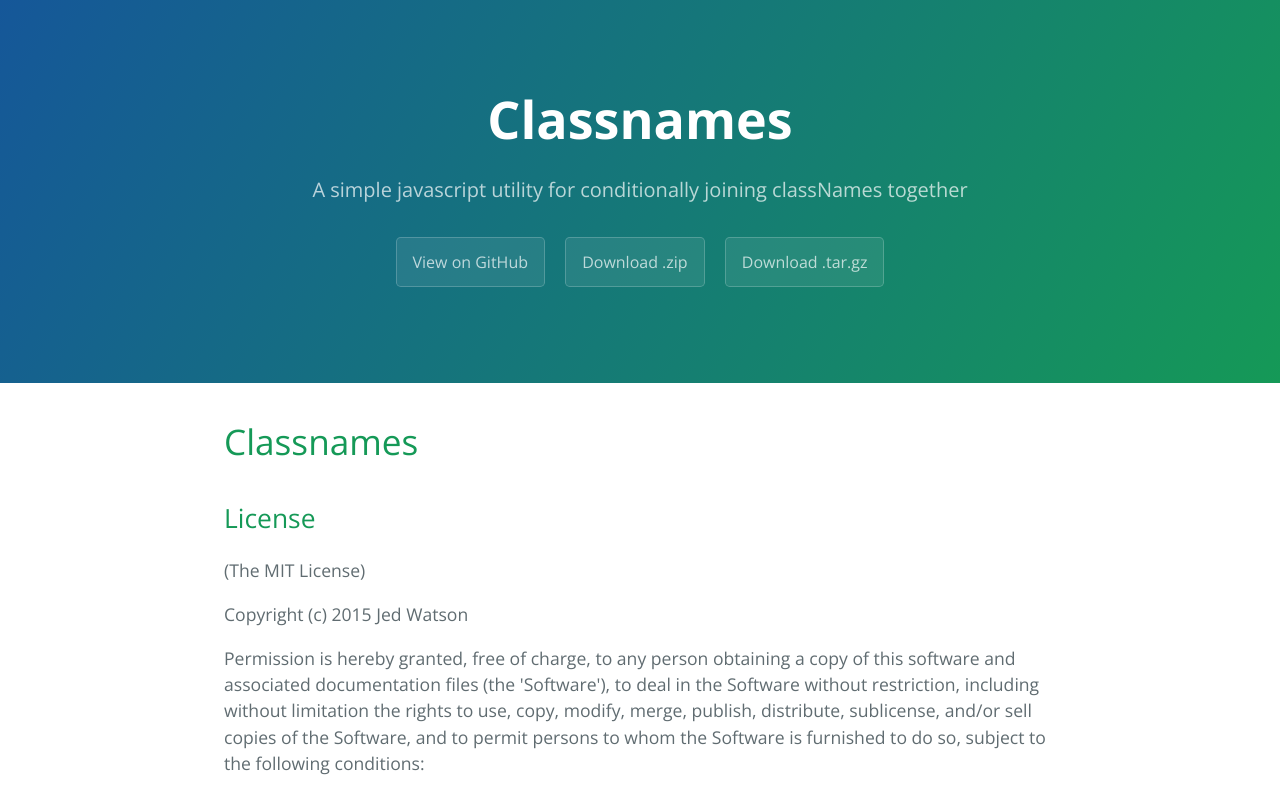
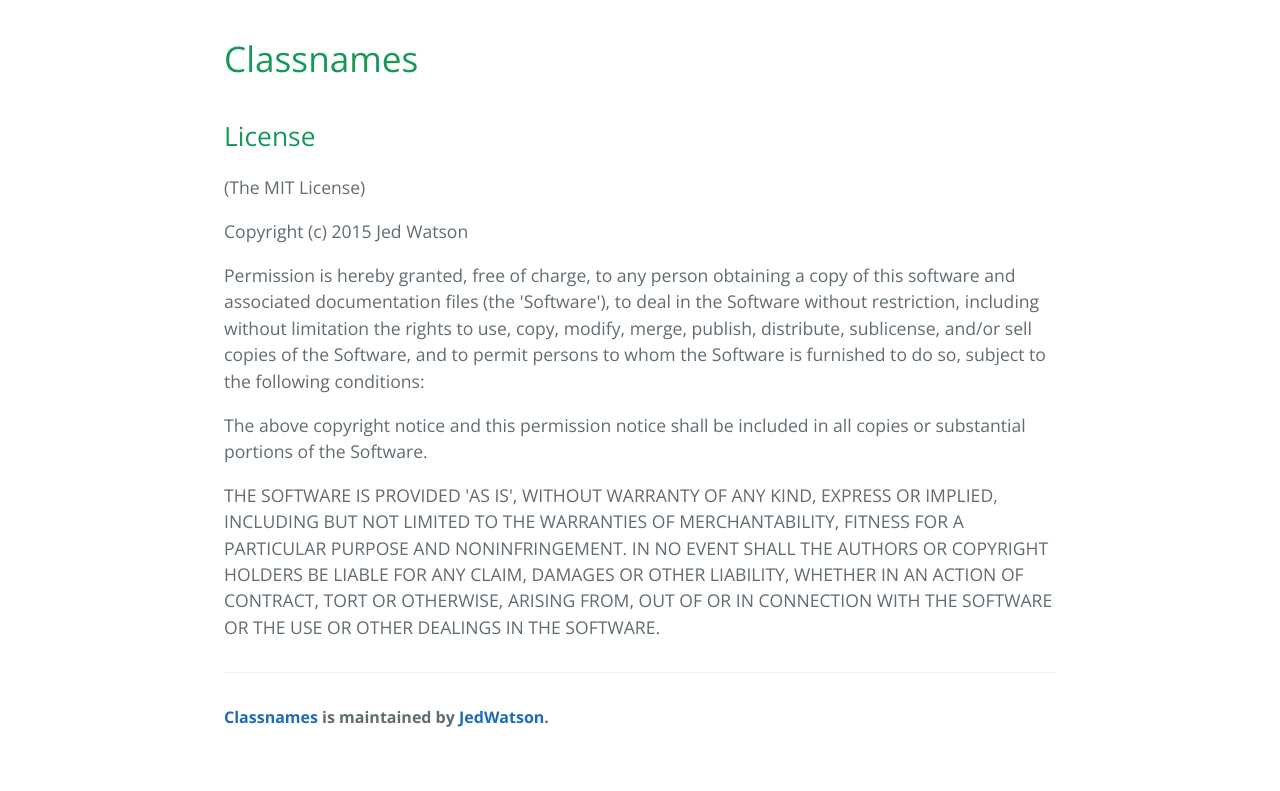
Before and after one commit to JedWatson/classnames, a plain HTML site: page license.html in a window 1280 px wide. Shown: the top 791 px of the page. Drawn offline with nearby package versions, Linux system fonts and the light colour scheme.

Commit message:
Simplifying license page

```diff
--- a/license.html
+++ b/license.html
@@ -10,14 +10,6 @@
     <link rel="stylesheet" type="text/css" href="stylesheets/github-light.css" media="screen">
   </head>
   <body>
-    <section class="page-header">
-      <h1 class="project-name">Classnames</h1>
-      <h2 class="project-tagline">A simple javascript utility for conditionally joining classNames together</h2>
-      <a href="https://github.com/JedWatson/classnames" class="btn">View on GitHub</a>
-      <a href="https://github.com/JedWatson/classnames/zipball/master" class="btn">Download .zip</a>
-      <a href="https://github.com/JedWatson/classnames/tarball/master" class="btn">Download .tar.gz</a>
-    </section>
-
     <section class="main-content">
       <h1><a id="classnames" class="anchor" href="#classnames" aria-hidden="true"><span class="octicon octicon-link"></span></a>Classnames</h1>
       <h2><a id="license" class="anchor" href="#license" aria-hidden="true"><span class="octicon octicon-link"></span></a>License</h2>
```
